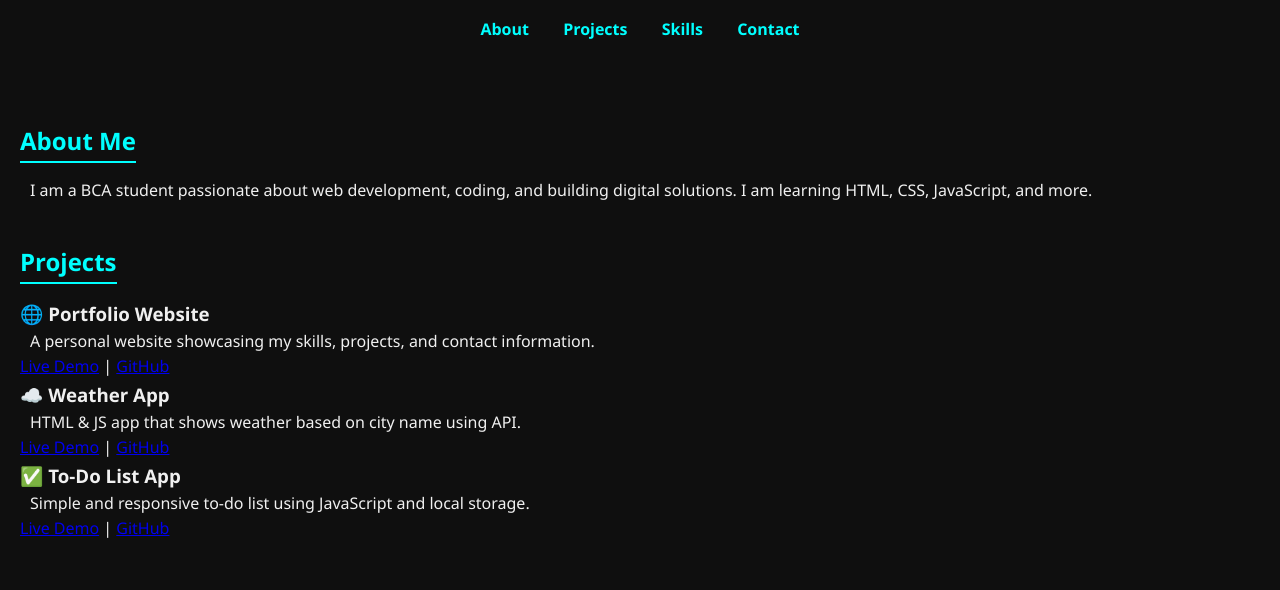
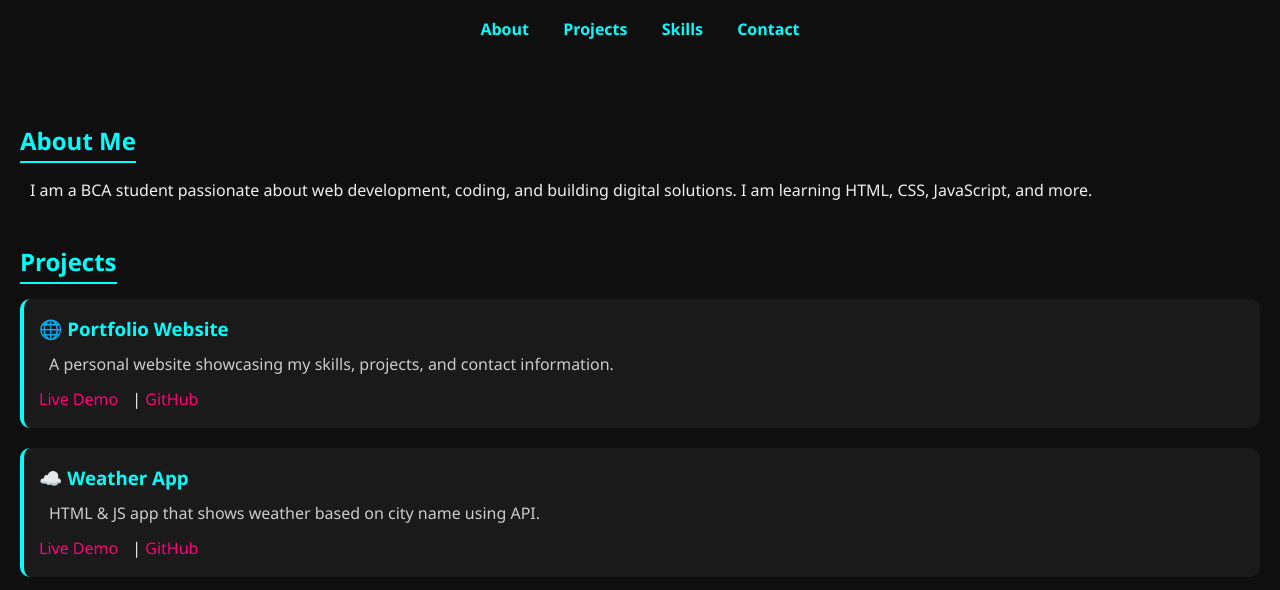
Before and after one commit to badalkumar96/portfolio, a plain HTML site: page index.html in a window 1280 px wide. Shown: the part 168-758 px from the top of the page. Drawn offline with Linux system fonts and the light colour scheme.

Commit message:
Update style.css

```diff
--- a/style.css
+++ b/style.css
@@ -70,3 +70,30 @@ footer {
   margin-top: 40px;
   color: #777;
 }
+.project {
+  background-color: #1a1a1a;
+  padding: 15px;
+  margin-bottom: 20px;
+  border-left: 4px solid #00ffff;
+  border-radius: 10px;
+}
+
+.project h3 {
+  margin-bottom: 8px;
+  color: #00ffff;
+}
+
+.project p {
+  color: #ccc;
+  margin-bottom: 10px;
+}
+
+.project a {
+  color: #ff0077;
+  text-decoration: none;
+  margin-right: 10px;
+}
+
+.project a:hover {
+  text-decoration: underline;
+}
```
